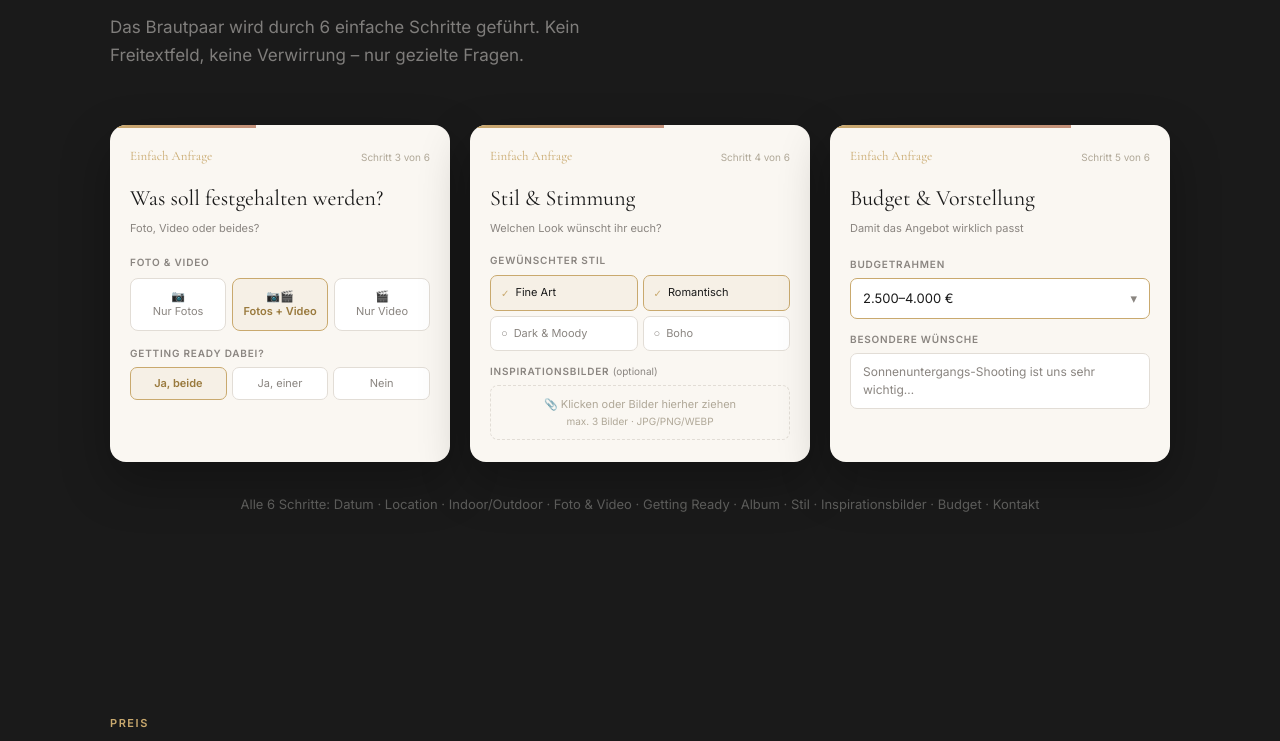
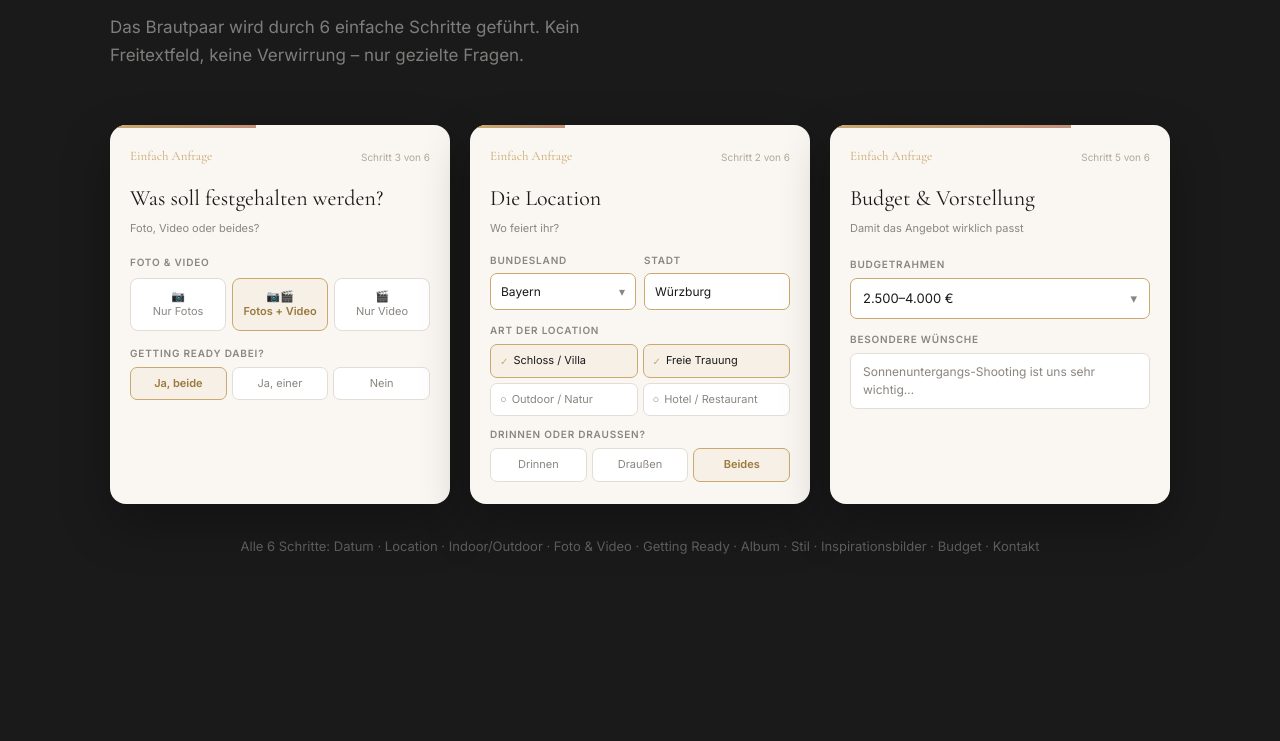
Before and after one commit to einfachanfrage/website-hochzeitsfotografie, a plain HTML site: page index.html in a window 1280 px wide. Shown: the part 2673-3414 px from the top of the page. Drawn offline with nearby package versions, Linux system fonts and the light colour scheme.

Commit message:
Add files via upload

```diff
--- a/index.html
+++ b/index.html
@@ -721,25 +721,39 @@
           </div>
         </div>
 
-        <!-- Mockup 2: Stil & Stimmung -->
+        <!-- Mockup 2: Location -->
         <div style="background:#FAF7F2;border-radius:16px;overflow:hidden;box-shadow:0 20px 50px rgba(0,0,0,0.3);">
-          <div style="height:3px;background:linear-gradient(90deg,#C9A96E,#C4917A);width:57%;"></div>
+          <div style="height:3px;background:linear-gradient(90deg,#C9A96E,#C4917A);width:28%;"></div>
           <div style="padding:18px 20px 6px;display:flex;justify-content:space-between;align-items:center;">
             <span style="font-family:'Cormorant Garamond',serif;font-size:13px;color:#C9A96E;">Einfach Anfrage</span>
-            <span style="font-size:10px;color:#B0A898;">Schritt 4 von 6</span>
+            <span style="font-size:10px;color:#B0A898;">Schritt 2 von 6</span>
           </div>
           <div style="padding:8px 20px 22px;">
-            <div style="font-family:'Cormorant Garamond',serif;font-size:22px;color:#1A1A1A;margin-bottom:4px;">Stil &amp; Stimmung</div>
-            <div style="font-size:11px;color:#8A8580;margin-bottom:14px;">Welchen Look wünscht ihr euch?</div>
-            <div style="font-size:10px;font-weight:600;color:#8A8580;text-transform:uppercase;letter-spacing:0.08em;margin-bottom:7px;">Gewünschter Stil</div>
-            <div style="display:grid;grid-template-columns:1fr 1fr;gap:5px;margin-bottom:12px;">
-              <div style="border:1.5px solid #C9A96E;border-radius:7px;padding:8px 10px;font-size:11px;background:rgba(201,169,110,0.09);color:#1A1A1A;display:flex;align-items:center;gap:6px;"><span style="color:#C9A96E;font-size:10px;">✓</span> Fine Art</div>
-              <div style="border:1.5px solid #C9A96E;border-radius:7px;padding:8px 10px;font-size:11px;background:rgba(201,169,110,0.09);color:#1A1A1A;display:flex;align-items:center;gap:6px;"><span style="color:#C9A96E;font-size:10px;">✓</span> Romantisch</div>
-              <div style="border:1.5px solid #E2DDD6;border-radius:7px;padding:8px 10px;font-size:11px;background:#fff;color:#8A8580;display:flex;align-items:center;gap:6px;"><span>○</span> Dark &amp; Moody</div>
-              <div style="border:1.5px solid #E2DDD6;border-radius:7px;padding:8px 10px;font-size:11px;background:#fff;color:#8A8580;display:flex;align-items:center;gap:6px;"><span>○</span> Boho</div>
+            <div style="font-family:'Cormorant Garamond',serif;font-size:22px;color:#1A1A1A;margin-bottom:4px;">Die Location</div>
+            <div style="font-size:11px;color:#8A8580;margin-bottom:14px;">Wo feiert ihr?</div>
+            <div style="display:grid;grid-template-columns:1fr 1fr;gap:8px;margin-bottom:12px;">
+              <div>
+                <div style="font-size:10px;font-weight:600;color:#8A8580;text-transform:uppercase;letter-spacing:0.08em;margin-bottom:5px;">Bundesland</div>
+                <div style="border:1.5px solid #C9A96E;border-radius:7px;padding:8px 10px;font-size:12px;color:#1A1A1A;background:#fff;display:flex;justify-content:space-between;">Bayern <span style="color:#8A8580;">▾</span></div>
+              </div>
+              <div>
+                <div style="font-size:10px;font-weight:600;color:#8A8580;text-transform:uppercase;letter-spacing:0.08em;margin-bottom:5px;">Stadt</div>
+                <div style="border:1.5px solid #C9A96E;border-radius:7px;padding:8px 10px;font-size:12px;color:#1A1A1A;background:#fff;">Würzburg</div>
+              </div>
             </div>
-            <div style="font-size:10px;font-weight:600;color:#8A8580;text-transform:uppercase;letter-spacing:0.08em;margin-bottom:6px;">Inspirationsbilder <span style="font-weight:400;text-transform:none;letter-spacing:0;">(optional)</span></div>
-            <div style="border:1.5px dashed #E2DDD6;border-radius:8px;padding:10px;text-align:center;font-size:11px;color:#B0A898;line-height:1.5;">📎 Klicken oder Bilder hierher ziehen<br><span style="font-size:10px;">max. 3 Bilder · JPG/PNG/WEBP</span></div>
+            <div style="font-size:10px;font-weight:600;color:#8A8580;text-transform:uppercase;letter-spacing:0.08em;margin-bottom:6px;">Art der Location</div>
+            <div style="display:grid;grid-template-columns:1fr 1fr;gap:5px;margin-bottom:10px;">
+              <div style="border:1.5px solid #C9A96E;border-radius:7px;padding:7px 9px;font-size:11px;background:rgba(201,169,110,0.09);color:#1A1A1A;display:flex;align-items:center;gap:5px;"><span style="color:#C9A96E;font-size:10px;">✓</span> Schloss / Villa</div>
+              <div style="border:1.5px solid #C9A96E;border-radius:7px;padding:7px 9px;font-size:11px;background:rgba(201,169,110,0.09);color:#1A1A1A;display:flex;align-items:center;gap:5px;"><span style="color:#C9A96E;font-size:10px;">✓</span> Freie Trauung</div>
+              <div style="border:1.5px solid #E2DDD6;border-radius:7px;padding:7px 9px;font-size:11px;background:#fff;color:#8A8580;display:flex;align-items:center;gap:5px;"><span>○</span> Outdoor / Natur</div>
+              <div style="border:1.5px solid #E2DDD6;border-radius:7px;padding:7px 9px;font-size:11px;background:#fff;color:#8A8580;display:flex;align-items:center;gap:5px;"><span>○</span> Hotel / Restaurant</div>
+            </div>
+            <div style="font-size:10px;font-weight:600;color:#8A8580;text-transform:uppercase;letter-spacing:0.08em;margin-bottom:6px;">Drinnen oder draußen?</div>
+            <div style="display:flex;gap:5px;">
+              <div style="flex:1;border:1.5px solid #E2DDD6;border-radius:7px;padding:7px 6px;font-size:11px;background:#fff;color:#8A8580;text-align:center;">Drinnen</div>
+              <div style="flex:1;border:1.5px solid #E2DDD6;border-radius:7px;padding:7px 6px;font-size:11px;background:#fff;color:#8A8580;text-align:center;">Draußen</div>
+              <div style="flex:1;border:1.5px solid #C9A96E;border-radius:7px;padding:7px 6px;font-size:11px;background:rgba(201,169,110,0.09);color:#9A7A3E;font-weight:600;text-align:center;">Beides</div>
+            </div>
           </div>
         </div>
 
```
